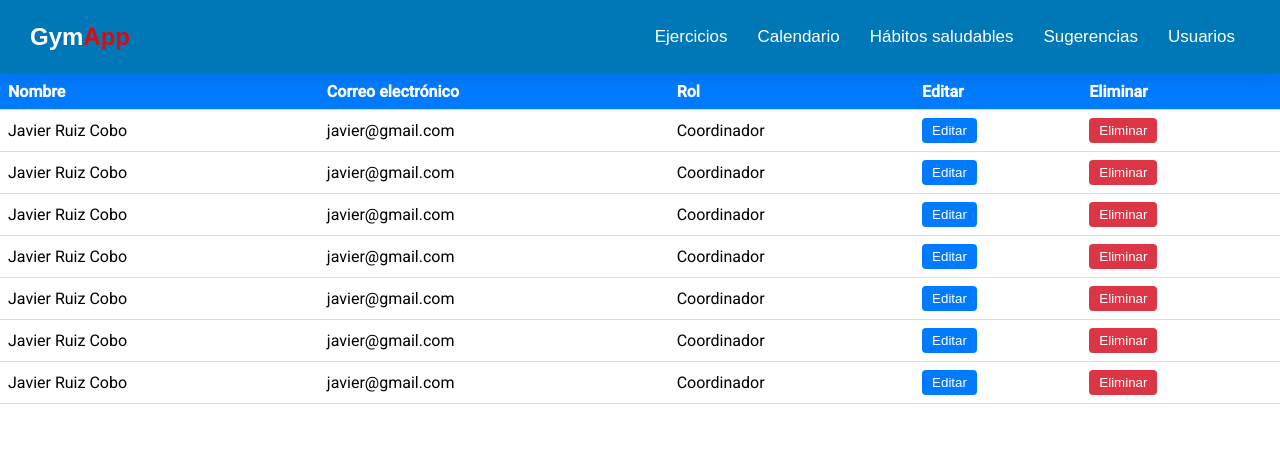
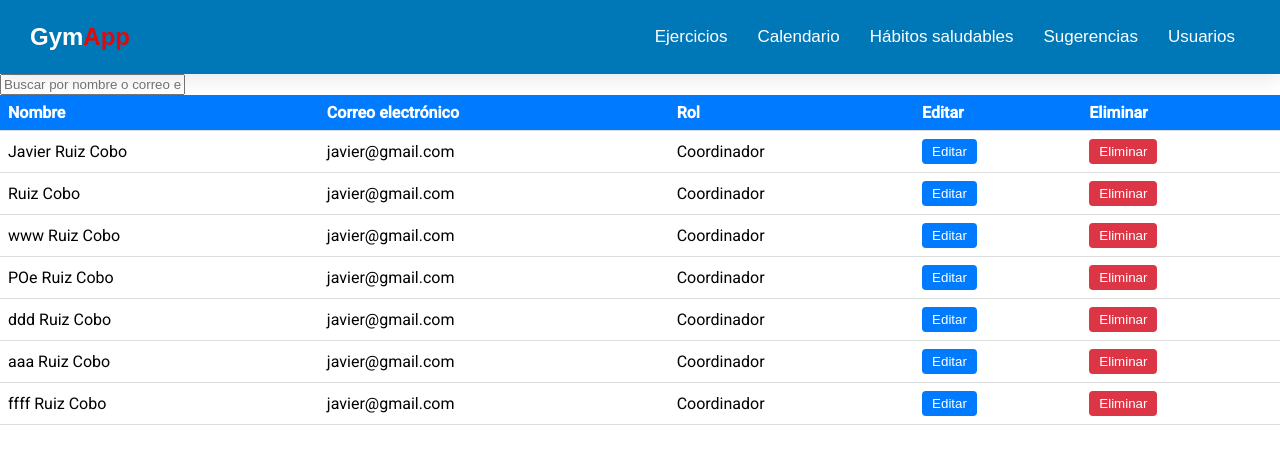
Before and after one commit to JavierRuizCobo/cliente_tfg, an Angular app: page /usuarios in a window 1280 px wide. Shown: the top 464 px of the page. Built offline with nearby package versions, Linux system fonts and the light colour scheme.

Commit message:
FIltrar por nombre y correo

```diff
--- a/src/app/components/usuarios/components/lista-usuarios/usuarios.component.html
+++ b/src/app/components/usuarios/components/lista-usuarios/usuarios.component.html
@@ -1,3 +1,7 @@
+<input type="text" [(ngModel)]="filtro" placeholder="Buscar por nombre o correo electrónico">
+
+
+
 <table>
     <tr>
         <th>Nombre</th>
@@ -7,7 +11,7 @@
         <th>Eliminar</th>
     </tr>
 
-    @for (usuario of usuarios; track $index) {
+    @for (usuario of usuarios | filter: filtro; track $index) {
         <tr>
             <td>{{ usuario.nombre }}</td>
             <td>{{ usuario.correoElectronico }}</td>
--- a/src/app/components/usuarios/components/lista-usuarios/usuarios.component.ts
+++ b/src/app/components/usuarios/components/lista-usuarios/usuarios.component.ts
@@ -1,12 +1,14 @@
 import { Component, OnInit } from '@angular/core';
 import { UsuarioService } from '../../services/usuarios.service';
 import { Usuario } from '../../../../core/models/usuario.model';
+import { FilterPipePipe } from '../../../../shared/pipes/filterPipe.pipe';
+import { FormsModule } from '@angular/forms';
 
 
 @Component({
   selector: 'app-usuarios',
   standalone: true,
-  imports: [],
+  imports: [FilterPipePipe, FormsModule],
   templateUrl: './usuarios.component.html',
   styleUrl: './usuarios.component.css'
 })
@@ -14,6 +16,8 @@ export class ListaUsuariosComponent implements OnInit {
 
   usuarios: Usuario[] = [];
 
+  filtro: string = '';
+
   constructor(private usuarioService: UsuarioService) { }
 
   ngOnInit(): void {
--- a/src/app/components/usuarios/services/usuarios.service.ts
+++ b/src/app/components/usuarios/services/usuarios.service.ts
@@ -8,12 +8,12 @@ export class UsuarioService {
 
   private usuarios: Usuario[] = [
     { nombre: 'Javier Ruiz Cobo', correoElectronico: 'javier@gmail.com', rol: 'Coordinador' },
-    { nombre: 'Javier Ruiz Cobo', correoElectronico: 'javier@gmail.com', rol: 'Coordinador' },
-    { nombre: 'Javier Ruiz Cobo', correoElectronico: 'javier@gmail.com', rol: 'Coordinador' },
-    { nombre: 'Javier Ruiz Cobo', correoElectronico: 'javier@gmail.com', rol: 'Coordinador' },
-    { nombre: 'Javier Ruiz Cobo', correoElectronico: 'javier@gmail.com', rol: 'Coordinador' },
-    { nombre: 'Javier Ruiz Cobo', correoElectronico: 'javier@gmail.com', rol: 'Coordinador' },
-    { nombre: 'Javier Ruiz Cobo', correoElectronico: 'javier@gmail.com', rol: 'Coordinador' },
+    { nombre: ' Ruiz Cobo', correoElectronico: 'javier@gmail.com', rol: 'Coordinador' },
+    { nombre: 'www Ruiz Cobo', correoElectronico: 'javier@gmail.com', rol: 'Coordinador' },
+    { nombre: 'POe Ruiz Cobo', correoElectronico: 'javier@gmail.com', rol: 'Coordinador' },
+    { nombre: 'ddd Ruiz Cobo', correoElectronico: 'javier@gmail.com', rol: 'Coordinador' },
+    { nombre: 'aaa Ruiz Cobo', correoElectronico: 'javier@gmail.com', rol: 'Coordinador' },
+    { nombre: 'ffff Ruiz Cobo', correoElectronico: 'javier@gmail.com', rol: 'Coordinador' },
     // ...
   ];
 
--- /dev/null
+++ b/src/app/shared/pipes/filterPipe.pipe.ts
@@ -0,0 +1,21 @@
+import { Pipe, PipeTransform } from '@angular/core';
+
+@Pipe({
+  standalone:true,
+  name: 'filter'
+})
+export class FilterPipePipe implements PipeTransform {
+
+  transform(items: any[], searchText: string): any[] {
+    if (!items) return [];
+    if (!searchText) return items;
+    searchText = searchText.toLowerCase();
+    return items.filter(item => {
+      return (
+        item.nombre.toLowerCase().includes(searchText) ||
+        item.correoElectronico.toLowerCase().includes(searchText)
+      );
+    });
+  }
+
+}
```
